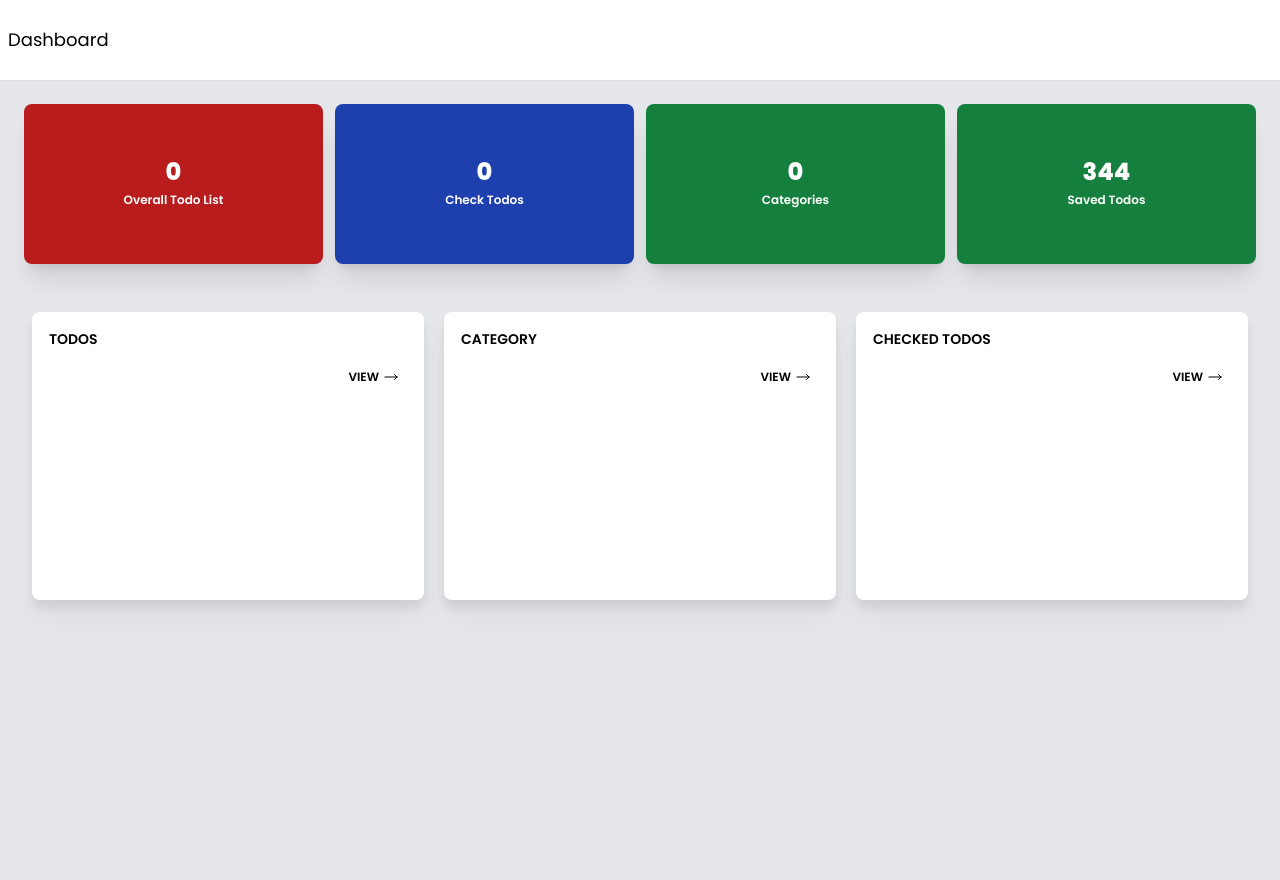
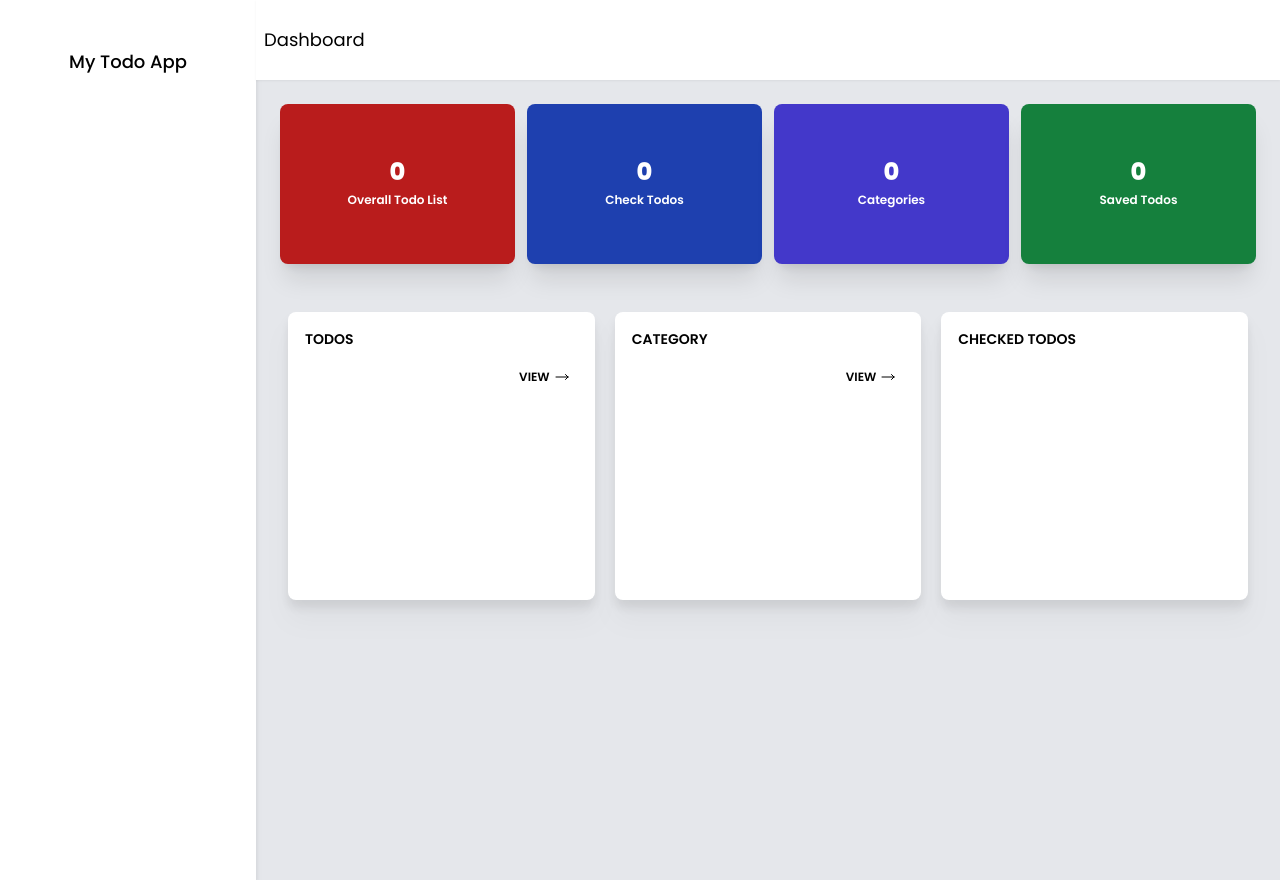
Before and after one commit to ogunwolejo/todo-list, a React (Create React App) app: page / in a window 1280 px wide. Built offline with nearby package versions, Linux system fonts and the light colour scheme.

Commit message:
updating the categorized todo

```diff
--- a/src/common/cards/card2.tsx
+++ b/src/common/cards/card2.tsx
@@ -6,10 +6,10 @@ const defaultIcon = <svg xmlns="http://www.w3.org/2000/svg" fill="none" viewBox=
 <path stroke-linecap="round" stroke-linejoin="round" d="M19.5 14.25v-2.625a3.375 3.375 0 00-3.375-3.375h-1.5A1.125 1.125 0 0113.5 7.125v-1.5a3.375 3.375 0 00-3.375-3.375H8.25m2.25 0H5.625c-.621 0-1.125.504-1.125 1.125v17.25c0 .621.504 1.125 1.125 1.125h12.75c.621 0 1.125-.504 1.125-1.125V11.25a9 9 0 00-9-9z" />
 </svg>
 
-const Card2:FC<{cardTitle:string; list:Array<any>; routerHandler:MouseEventHandler<HTMLButtonElement>; listIcon?:ReactNode}> = ({cardTitle, list, routerHandler, listIcon = defaultIcon}) => {
+const Card2:FC<{cardTitle:string; list:Array<any>; routerHandler:MouseEventHandler<HTMLButtonElement>; listIcon?:ReactNode; isBtn?:boolean}> = ({cardTitle, list, routerHandler, listIcon = defaultIcon, isBtn = true}) => {
     return (
         <Fragment>
-            <div className="h-32 md:h-72 w-auto border-box drop-shadow-xl border border-transparent bg-white rounded-lg p-4 my-1 md:mx-1 hover:cursor-pointer">
+            <div className="h-56 md:h-72 w-auto border-box drop-shadow-xl border border-transparent bg-white rounded-lg p-4 my-1 md:mx-1 hover:cursor-pointer">
                 <div className="w-full mb-2">
                     <div className="flex flex-row justify-between items-center mb-1">
                         <h3 className="text-xs md:text-sm lg:text-md font-poppins font-semibold uppercase antialiased ">{cardTitle}</h3>
@@ -28,7 +28,7 @@ const Card2:FC<{cardTitle:string; list:Array<any>; routerHandler:MouseEventHandl
                     ))
                 }
                 {/** the view button */}
-                <div className="my-3 flex flex-row justify-end items-center">
+                {isBtn && <div className="my-3 flex flex-row justify-end items-center" >
                     <button className="p-2 text-black rounded-lg text-sm flex flex-row justify-start items-center gap-1" onClick={routerHandler}>
                         <h6 className="uppercase font-semibold text-xs">view</h6>
                         <div>
@@ -37,7 +37,7 @@ const Card2:FC<{cardTitle:string; list:Array<any>; routerHandler:MouseEventHandl
                             </svg>
                         </div>
                     </button>
-                </div>
+                </div>}
             </div>
         </Fragment>
     )
--- a/src/common/mobile.nav.tsx
+++ b/src/common/mobile.nav.tsx
@@ -26,7 +26,7 @@ const Dropdown = () => {
 
 
   return (
-    <div className="relative md:invisible">
+    <div className="relative lg:invisible">
       <button
         onClick={toggleDropdown}
         className="text-black px-4 py-2 rounded-md focus:outline-none"
--- a/src/component/add.data.tsx
+++ b/src/component/add.data.tsx
@@ -68,7 +68,7 @@ const AddDataForm:FC<{handler:Function; resetHandler:any; isTodoForm?:boolean; c
                         category
                     </label>
                     {(categoriresData && categoriresData.length > 0) ? <select  onChange={(e:any) => setDataForm((c) => ({...c, category:e.target.value}))} className="border rounded-md text-xs placeholder:text-sm w-full py-2 px-3 placeholder:text-sm" placeholder="select a category...">
-                            <option disabled className="text-sm">Select category</option>
+                            <option className="text-sm" value="">Select category</option>
                         {
                             categoriresData?.map((e) => (
                                 <option key={e.id} value={e.id} className="text-sm">{e.title}</option>
--- a/src/component/list.items.tsx
+++ b/src/component/list.items.tsx
@@ -4,7 +4,7 @@ import { FC, ReactNode } from "react"
 
 const List:FC<{title:string; createdAt:string; icon:ReactNode}> = ({title, createdAt, icon}) => {
     return (
-        <div className="border border-[#F1F1F1] rounded-lg flex flex-row px-3 py-1 justify-between items-center">
+        <div className="border border-[#F1F1F1] rounded-lg flex flex-row px-3 py-1 justify-between items-center mt-1">
             <div className="flex flex-row justify-start items-center">
                 <div className="p-2 flex flex-col justify-center items-center">
                     {icon}
--- a/src/component/sidebar/sidebar.tsx
+++ b/src/component/sidebar/sidebar.tsx
@@ -3,7 +3,7 @@ import SideBarMenu from "./sidebar-menu/sidebar.menu";
 
 const Sidebar:FC = () => {
   return (
-    <div className="h-auto md:w-32 lg:w-48 xl:w-64 bg-white drop-shadow-md">
+    <div className="hidden lg:block h-auto md:w-32 lg:w-48 xl:w-64 bg-white drop-shadow-md">
       <div className="flex flex-col justify-equally h-full">
         {/** sidebar header */}
         <div className="container my-6">
--- a/src/interface/i.app.ts
+++ b/src/interface/i.app.ts
@@ -3,7 +3,7 @@ import { Moment } from "moment";
 export interface IApp {
     todos:Array<ITodo>;
     category:Array<ICategory>;
-    categorizedTodo:number;
+    //categorizedTodo:number;
     savedData:number
 }
 
--- a/src/layout/layout.tsx
+++ b/src/layout/layout.tsx
@@ -6,6 +6,7 @@ import Header from "../common/header/header";
 const Layout:FC = () => {
     return (
         <div className="flex">
+            <Sidebar/>
             <div className="flex-grow">
                 <div className="flex-1">
                     <Outlet/>
--- a/src/pages/dashboard.tsx
+++ b/src/pages/dashboard.tsx
@@ -13,16 +13,16 @@ const Dashboard:FC = () => {
     <path stroke-linecap="round" stroke-linejoin="round" d="M2.25 12.75V12A2.25 2.25 0 014.5 9.75h15A2.25 2.25 0 0121.75 12v.75m-8.69-6.44l-2.12-2.12a1.5 1.5 0 00-1.061-.44H4.5A2.25 2.25 0 002.25 6v12a2.25 2.25 0 002.25 2.25h15A2.25 2.25 0 0021.75 18V9a2.25 2.25 0 00-2.25-2.25h-5.379a1.5 1.5 0 01-1.06-.44z" />
   </svg>, [])
 
-    const {todos, category, categorizedTodo} = useSelector((store:any) => ({
+    const {todos, category, savedData} = useSelector((store:any) => ({
         todos: store.app.todos,
         category:store.app.category,
-        categorizedTodo:store.app.categorizedTodo
+        savedData:store.app.savedData
     }))
 
     const [shuttles, setShuttles] = useState<{
         todos:Array<any>;
         category:Array<any>;
-        categorizedTodo:Array<ITodo>
+        categorizedTodo:Array<any>
     }>({
         todos:[],
         category:[],
@@ -30,15 +30,21 @@ const Dashboard:FC = () => {
     })
 
     useEffect(() => {
-        const todoShuttle = getRandomItems(todos, 5)
-        const categoryShuttle = getRandomItems(category, 5)
-        const categorizedTodo = getRandomItemFotCategorizedTodo(todos, 5)
+        const todoShuttle = getRandomItems(todos, 3)
+        const categoryShuttle = getRandomItems(category, 3)
+        const categorizedTodo = getRandomItemFotCategorizedTodo(todos, 3)
+
         setShuttles({
             category:categoryShuttle,
             todos:todoShuttle,
-            categorizedTodo
+            categorizedTodo:categorizedTodo
         })
     }, [todos, category])
+
+    const categorizedTodo = useMemo(() => {
+        const n = todos.filter((el:any) => !el.category || (el.category && el.category?.trim().length > 0))
+        return n.length
+    }, [todos])
 
     const navigate = useNavigate()
 
@@ -62,10 +68,10 @@ const Dashboard:FC = () => {
                         <Card1 title="Check Todos" data={categorizedTodo} bgColor="bg-blue-800" />
                     </div>
                     <div className="">
-                        <Card1 title="Categories" data={category.length || 0} bgColor="bg-green-700" />
+                        <Card1 title="Categories" data={category.length || 0} bgColor="bg-indigo-700" />
                     </div>
                     <div className="">
-                        <Card1 title="Saved Todos" data={344} bgColor="bg-green-700" />
+                        <Card1 title="Saved Todos" data={savedData} bgColor="bg-green-700" />
                     </div>
                 </div>
 
@@ -81,7 +87,7 @@ const Dashboard:FC = () => {
                             </div>
 
                             <div className="">
-                                <Card2 cardTitle="Checked Todos" list={shuttles.categorizedTodo} routerHandler={() => null}/>
+                                <Card2 cardTitle="Checked Todos" list={shuttles.categorizedTodo} routerHandler={() => null} isBtn={false} />
                             </div>
 
                         </div>
--- a/src/store/slice.ts
+++ b/src/store/slice.ts
@@ -5,7 +5,7 @@ import { CategoryActionPayload, IApp, ICategory, ILocalCategory, ILocalNumber, I
 const initialState:IApp = {
     category:[],
     todos:[],
-    categorizedTodo:0,
+    //categorizedTodo:0,
     savedData:0
 }
 
@@ -17,11 +17,12 @@ const AppSlice = createSlice({
         addTodos:(state, action:PayloadAction<TodoActionPayload>) => {
             const todo:ITodo = action.payload.payload
             const newTodo = [...state.todos, todo]
-            const countCategorizedTodos = newTodo.filter((el:any) => el.category?.length > 0 || el.category != null)
+            //const countCategorizedTodos:Array<any> = state.todos.filter((el:any) => !el.category || (el.category && el.category?.length > 0))
+            //console.log("@@@@@@@@@@", countCategorizedTodos)
             return {
                 ...state,
                 todos:newTodo,
-                categorizedTodo:countCategorizedTodos.length
+                //categorizedTodo:countCategorizedTodos.length
             }
         },
         addCategories:(state, action:PayloadAction<CategoryActionPayload>) => {
--- a/src/util/shuttle.ts
+++ b/src/util/shuttle.ts
@@ -1,12 +1,10 @@
 import { ITodo } from "../interface/i.app";
 
 export const getRandomItems = (array: Array<any>, count: number): Array<any> => {
-    const shuffledArray = array?.sort(() => Math.random() - 0.5);
-    return shuffledArray.slice(0, count);
+    return array.slice(0, count);
 };
 
-export const getRandomItemFotCategorizedTodo = (array: Array<ITodo>, count: number): Array<ITodo> => {
-    const countCategorizedTodos:Array<ITodo> = array.filter((el:ITodo) => !!el.category || (el.category && el.category?.length > 0))
-    const shuffledArray = countCategorizedTodos?.sort(() => Math.random() - 0.5);
-    return shuffledArray.slice(0, count)
+export const getRandomItemFotCategorizedTodo = (array: Array<any>, count: number): Array<any> => {
+    const countCategorizedTodos:Array<any> = array.filter((el:any) => !el.category || (el.category && el.category?.length > 0))
+    return countCategorizedTodos.slice(0, count)
 }
```
